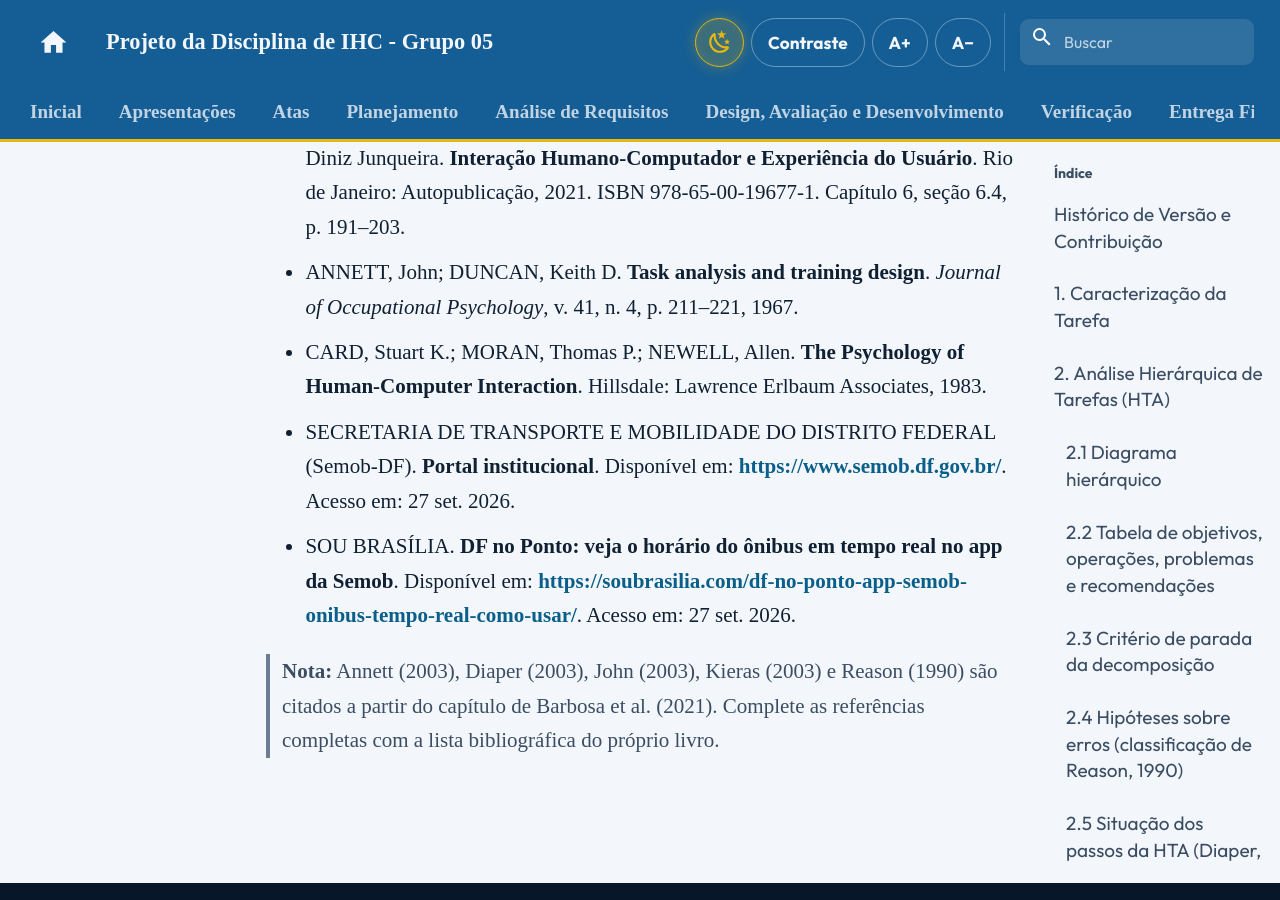
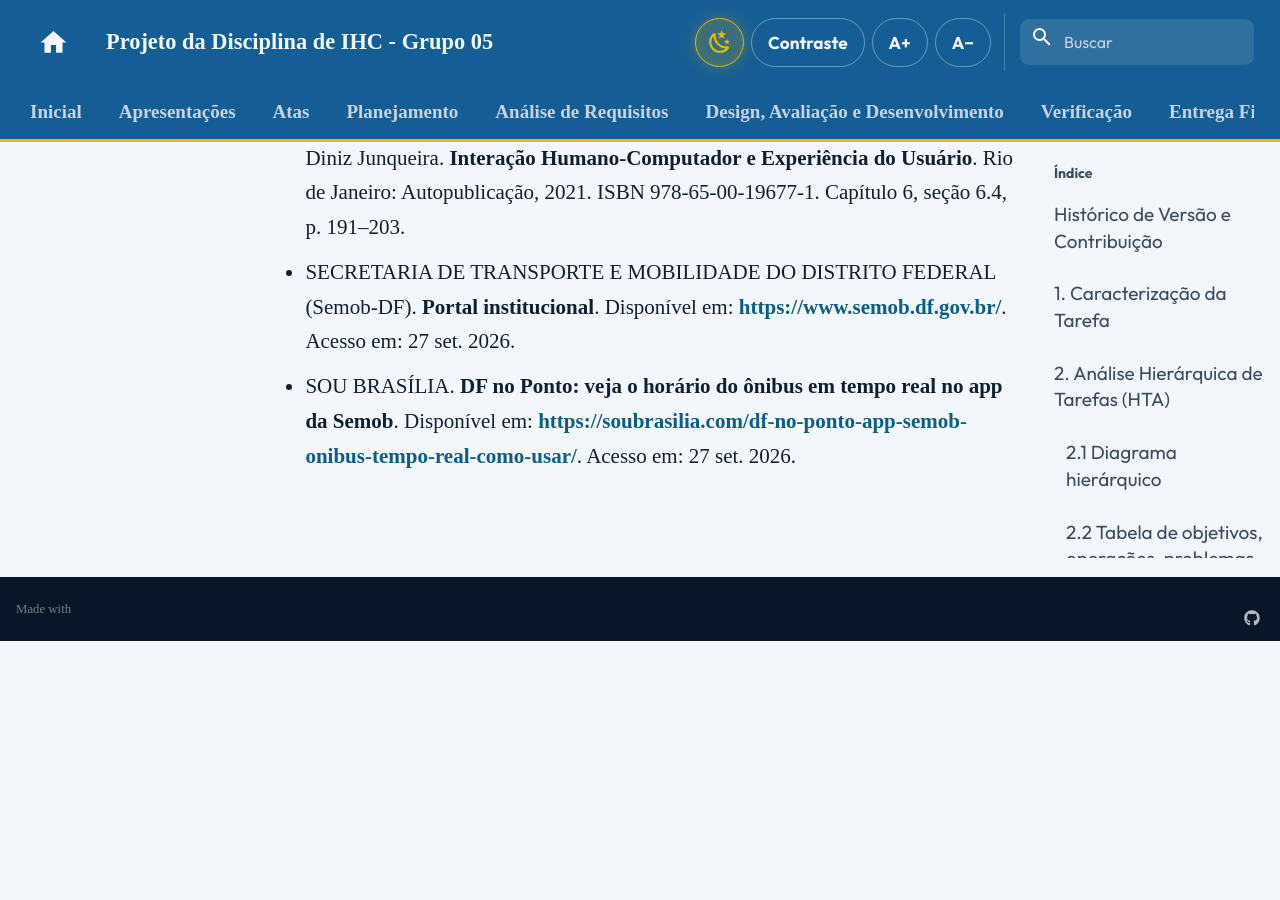
Before and after one commit to Interacao-Humano-Computador/2026.2-Grupo05, an MkDocs documentation site: the page built from docs/analise-de-requisitos/analise-de-tarefas/tar-03-df-no-ponto.md, in a window 1280 px wide and 900 px high, scrolled down 10728 px. Built offline with MkDocs 1.6.1 and Material for MkDocs 9.7.7, drawn with Linux system fonts in a browser that asks for light colours; comment, search, counter and statistics services are not loaded; after the commit the page ends 11369 px from its top, so only the background shows below that; some of the changed text lies outside the part shown.

Commit message:
docs: adiciona analise de tarefas tar-03

```diff
--- a/docs/analise-de-requisitos/analise-de-tarefas/tar-03-df-no-ponto.md
+++ b/docs/analise-de-requisitos/analise-de-tarefas/tar-03-df-no-ponto.md
@@ -4,7 +4,7 @@
 
 | Data | Versão | Descrição | Autor(es) | Revisor(es) |
 | :---: | :---: | :--- | :--- | :--- |
-| 27/09/2026 | 1.0 | Elaboração da Análise de Tarefas (HTA e GOMS) para a consulta de ônibus em tempo real no DF no Ponto. | [Nome do autor] | [Nome do revisor] |
+| 27/09/2026 | 1.0 | Elaboração da Análise de Tarefas (HTA e GOMS) para a consulta de ônibus em tempo real no DF no Ponto. | Rodrigo Barbos | A definir |
 
 
 ---
@@ -12,9 +12,9 @@
 ## 1. Caracterização da Tarefa
 
 * **Título da Tarefa:** Consulta de ônibus em tempo real no DF no Ponto
-* **Perfil do Participante:** Usuário primário / Passageiro do transporte coletivo do DF ([Persona](../personas/nome-da-persona.md))
-* **Responsáveis pela Elaboração:** [Nome do autor]
-* **Data da Realização:** [DD/MM/AAAA]
+* **Perfil do Participante:** Usuário primário / Passageiro do transporte coletivo do DF ([Persona](../personas/mariana-borges-almeida.md))
+* **Responsáveis pela Elaboração:** Rodrigo Barbosa
+* **Data da Realização:** [27/09/2026]
 * **Sistema analisado:** Aplicativo DF no Ponto, da Secretaria de Transporte e Mobilidade do DF (Semob-DF), lançado em julho de 2025.
 * **Objetivo da Tarefa (estado final):** O passageiro sabe quando o ônibus chega ao ponto de parada e, com base nisso, definiu o que fazer (ir ao ponto, esperar ou buscar alternativa).
 * **Objetivo de experiência (hipótese):** Não se sentir perdido ou sem informação enquanto espera o ônibus.
@@ -236,9 +236,5 @@
 ## 4. Referências Bibliográficas
 
 * BARBOSA, Simone Diniz Junqueira; SILVA, Bruno Santana da; SILVEIRA, Milene Selbach; GASPARINI, Isabela; DARIN, Ticianne; BARBOSA, Gabriel Diniz Junqueira. **Interação Humano-Computador e Experiência do Usuário**. Rio de Janeiro: Autopublicação, 2021. ISBN 978-65-00-19677-1. Capítulo 6, seção 6.4, p. 191–203.
-* ANNETT, John; DUNCAN, Keith D. **Task analysis and training design**. *Journal of Occupational Psychology*, v. 41, n. 4, p. 211–221, 1967.
-* CARD, Stuart K.; MORAN, Thomas P.; NEWELL, Allen. **The Psychology of Human-Computer Interaction**. Hillsdale: Lawrence Erlbaum Associates, 1983.
 * SECRETARIA DE TRANSPORTE E MOBILIDADE DO DISTRITO FEDERAL (Semob-DF). **Portal institucional**. Disponível em: <https://www.semob.df.gov.br/>. Acesso em: 27 set. 2026.
 * SOU BRASÍLIA. **DF no Ponto: veja o horário do ônibus em tempo real no app da Semob**. Disponível em: <https://soubrasilia.com/df-no-ponto-app-semob-onibus-tempo-real-como-usar/>. Acesso em: 27 set. 2026.
-
-> **Nota:** Annett (2003), Diaper (2003), John (2003), Kieras (2003) e Reason (1990) são citados a partir do capítulo de Barbosa et al. (2021). Complete as referências completas com a lista bibliográfica do próprio livro.
```
